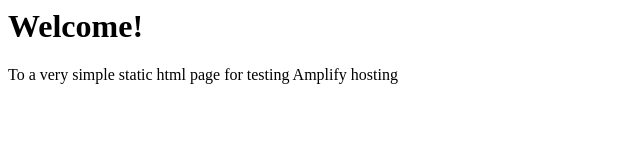
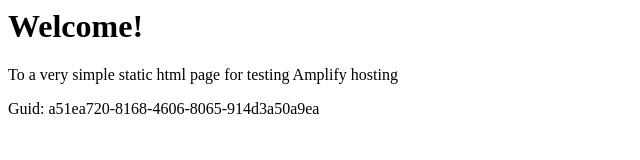
Before and after one commit to aws-aemilia-cmh/Github-PR-Commit-Integration-Test-DoNotTouch-v1-prod-us-east-2, a website: page src/index.html in a window 1280 px wide. Shown: the whole page, without its empty margins (0-640 px from the left). Drawn offline with Linux system fonts and the light colour scheme.

Commit message:
commit from integ tests

```diff
--- a/src/index.html
+++ b/src/index.html
@@ -1,3 +1,5 @@
+
+
 <html lang="en">
 
 <head>
@@ -10,6 +12,6 @@
 <body>
     <h1>Welcome!</h1>
     <p>To a very simple static html page for testing Amplify hosting</p>
-</body>
+    <p>Guid: a51ea720-8168-4606-8065-914d3a50a9ea</p></body>
 
 </html>
```
